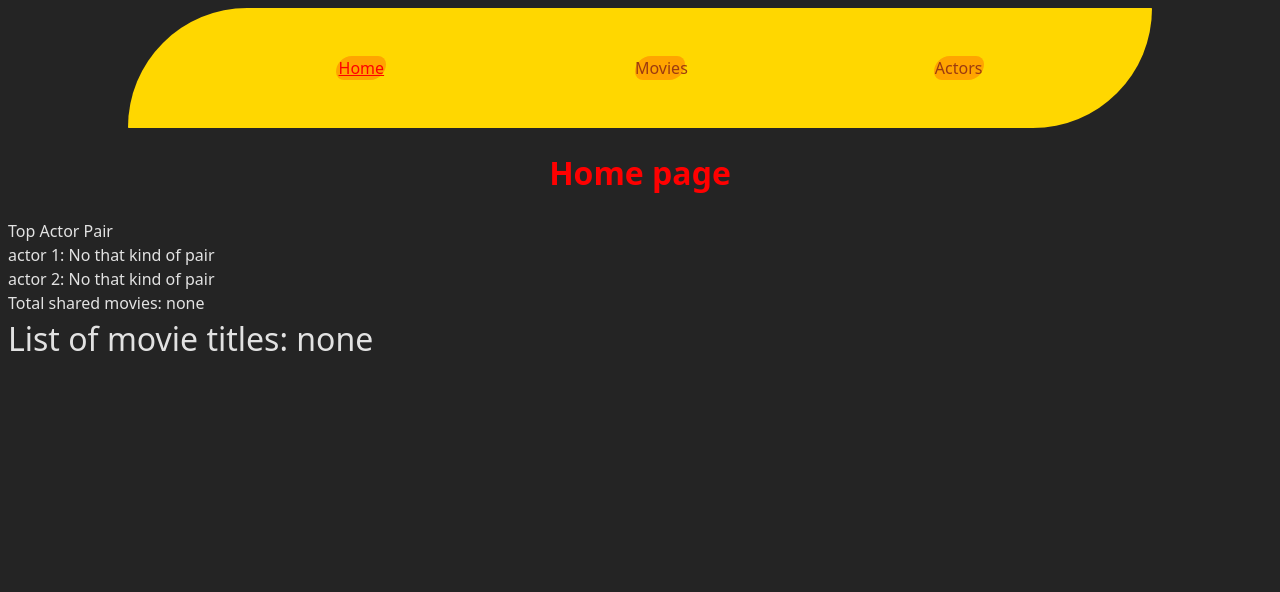
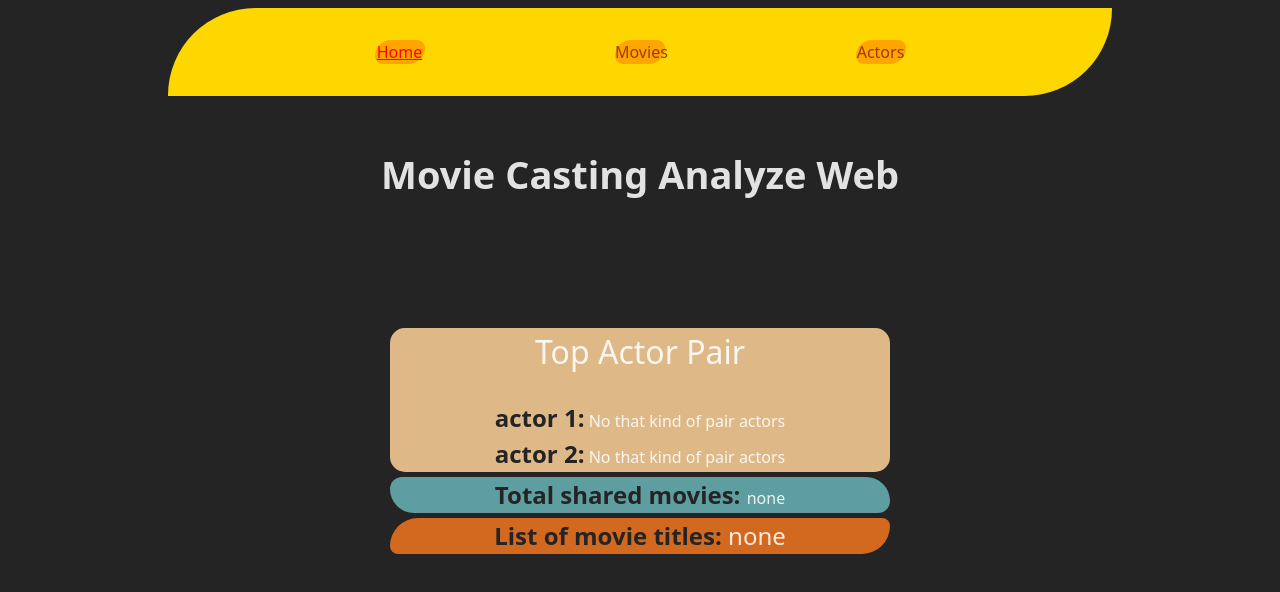
Before and after one commit to RadostinStAtanasov/Movie-Casting-Analyzer-Web-App, a React (Vite) app: page / in a window 1280 px wide. Shown: the top 592 px of the page. Built offline with nearby package versions, Linux system fonts and the light colour scheme.

Commit message:
all styling ready

```diff
--- a/src/assets/MainNavigation/MainNavigation.module.css
+++ b/src/assets/MainNavigation/MainNavigation.module.css
@@ -1,5 +1,5 @@
 .header {
-  max-width: 60rem;
+  /* max-width: 60rem;
   margin: auto;
   padding: 2rem;
   display: flex;
@@ -7,17 +7,28 @@
   border: none;
   border-radius: 150px 1px;
   background: gold;
+  margin-bottom: 50px; */
 
 }
 
 nav ul {
   display: flex;
-  justify-content: space-around;
+  justify-content: space-evenly;
   width: 880px;
+   max-width: 60rem;
+  margin: auto;
+  padding: 2rem;
+  display: flex;
+  justify-content: center;
+  border: none;
+  border-radius: 150px 1px;
+  background: gold;
+  margin-bottom: 50px;
 }
 
 .list {
   display: flex;
+  justify-content: space-evenly;
   list-style: none;
   gap: 1rem;
 }
--- a/src/assets/pages/Actor.module.css
+++ b/src/assets/pages/Actor.module.css
@@ -19,3 +19,7 @@ ul {
     gap: 25px;
     text-align: center;
 }
+
+.movieDetailMovie {
+    background-color: red;
+}
--- a/src/assets/pages/ActorDetails.jsx
+++ b/src/assets/pages/ActorDetails.jsx
@@ -1,5 +1,6 @@
 import { useParams, Link } from "react-router-dom";
 import { useState, useEffect } from "react";
+import classes from "./ActorDetails.module.css";
 
 export default function ActorDetailsPage() {
   const params = useParams();
@@ -118,27 +119,20 @@ export default function ActorDetailsPage() {
   return (
     <>
       <h1>All movies acted in</h1>
-      <ul style={{ textAlign: "center", fontSize: "24px" }}>
+      <ul className={classes.ulList}>
         {resultActorRolesMovies.length != 0 ? (
           resultActorRolesMovies.map((item, index) => (
-            <li key={index} style={{ color: "orange" }}>
-              <span style={{ backgroundColor: "red", fontSize: "24px" }}>
-                Movie:
-              </span>
-              {item.Title}
-
-              <div style={{ backgroundColor: "green", fontSize: "24px" }}>
-                Role:
+            <li key={index}>
+              <div className={classes.movieDetailMovie}>
+                <span>Movie </span>
+                <div>{item.Title}</div>
+                <div className={classes.roleChange}>Role</div>
+                {item.Role == "null" ? (
+                  <div>UnNamed</div>
+                ) : (
+                  <div>{item.Role}</div>
+                )}
               </div>
-              {item.Role == "null" ? (
-                <div style={{ backgroundColor: "green", fontSize: "24px" }}>
-                  UnNamed
-                </div>
-              ) : (
-                <div style={{ backgroundColor: "green", fontSize: "24px" }}>
-                  {item.Role}
-                </div>
-              )}
             </li>
           ))
         ) : (
@@ -146,7 +140,7 @@ export default function ActorDetailsPage() {
         )}
 
         <Link to=".." relative="path">
-          Back
+          <button>Back</button>
         </Link>
       </ul>
     </>
--- /dev/null
+++ b/src/assets/pages/ActorDetails.module.css
@@ -0,0 +1,44 @@
+.ulList {
+    display: flex;
+    flex-direction: column;
+    align-items: center;
+}
+
+
+button {
+  transition-duration: 0.4s;
+  border-radius: 3px;
+  width: 250px;
+  height: 50px;
+  border: none;
+  align-items: center;
+}
+
+button:hover {
+  background-color: red; /* Green */
+  color: white;
+}
+
+li span {
+    color:orange;
+    margin-bottom: 10px;
+}
+
+.roleChange {
+    color: orange;
+    font-size: 28px;
+}
+
+.movieDetailMovie {
+    background-color: rgb(61, 34, 34);
+    border-radius: 15px 40px;
+    /* border: 1px solid brown; */
+
+}
+.movieDetailMovie div:nth-child(2) {
+  color: white;
+}
+
+.movieDetailMovie div:nth-child(4) {
+  color: white;
+}
--- a/src/assets/pages/Home.jsx
+++ b/src/assets/pages/Home.jsx
@@ -209,19 +209,25 @@ export default function HomePage() {
 
   return (
     <>
-      <h1 className={classes.title}>Home page</h1>
-      <div>
+      <h1 className={classes.title}>Movie Casting Analyze Web </h1>
+
+      <div className={classes.container}>
         {resultMovieList.length != 0 ? (
           <div>
-            <div>
-              Top Actor Pair
-              <li>actor 1: {resultTopActors[0]}</li>
-              <li>actor 2: {resultTopActors[1]}</li>
+            <div className={classes.topActorPairContainer}>
+              <div>Top Actor Pair</div>
+              <li>
+                <strong>Actor 1:</strong> {resultTopActors[0]}
+              </li>
+              <li>
+                <strong>Actor 2:</strong> {resultTopActors[1]}
+              </li>
             </div>
-            <div>
-              Total shared movies: {resRows.maxCountPairActorsTogether1}
+            <div className={classes.totalSharedMovies}>
+              <strong>Total shared movies: </strong>
+              <span>{resRows.maxCountPairActorsTogether1}</span>
             </div>
-            <div>
+            <div className={classes.listOfMovieTitles}>
               <span>List of movie titles:</span>
               <ul>
                 {resultMovieList.map((movie, index) => (
@@ -231,15 +237,23 @@ export default function HomePage() {
             </div>
           </div>
         ) : (
-          <div>
-            <div>
-              Top Actor Pair
-              <li>actor 1: No that kind of pair</li>
-              <li>actor 2: No that kind of pair</li>
+          <div className={classes.container}>
+            <div className={classes.topActorPairContainer}>
+              <div>Top Actor Pair</div> <br />
+              <li>
+                <strong>actor 1:</strong> No that kind of pair actors
+              </li>
+              <li>
+                <strong>actor 2:</strong> No that kind of pair actors
+              </li>
             </div>
-            <div>Total shared movies: none</div>
-            <div>
-              <span>List of movie titles: none</span>
+            <div className={classes.totalSharedMovies}>
+              <strong>Total shared movies: </strong>
+              none
+            </div>
+            <div className={classes.listOfMovieTitles}>
+              <strong>List of movie titles: </strong>
+              none
             </div>
           </div>
         )}
--- a/src/assets/pages/Home.module.css
+++ b/src/assets/pages/Home.module.css
@@ -1,3 +1,61 @@
 .title {
-    color: red;
+    /* color: red; */
+    margin-bottom: 125px;
 }
+
+.container {
+    text-align: center;
+    display: flex;
+    flex-direction: column;
+    align-content: center;
+    flex-wrap: wrap;
+}
+
+.topActorPairContainer div {
+    font-size: 32px;
+    /* color: aqua; */
+}
+
+.topActorPairContainer {
+    background-color:burlywood;
+    width: 500px;
+    border-radius: 15px;
+    margin-bottom: 5px;
+}
+
+
+
+.topActorPairContainer li strong {
+    font-size: 24px;
+    color:  #242424;
+}
+
+.totalSharedMovies {
+    background-color:cadetblue ;
+    width: 500px;
+    border-radius: 15px 30px;
+    margin-bottom: 5px;
+}
+
+.totalSharedMovies span {
+    font-size: 20px;
+    color: white;
+}
+
+.totalSharedMovies strong {
+    color:  #242424;;
+    font-size: 24px;
+
+}
+
+.listOfMovieTitles strong {
+    color:  #242424;;
+    font-size: 24px;
+}
+
+.listOfMovieTitles {
+    background-color:chocolate;
+    font-size: 24px;
+    width: 500px;
+    border-radius: 35px 10px;
+}
--- a/src/assets/pages/MovieDetails.jsx
+++ b/src/assets/pages/MovieDetails.jsx
@@ -157,18 +157,23 @@ export default function MovieDetailsPage() {
 
   return (
     <>
-      <h1>Detail Page</h1>
+      <h1>Movie Details</h1>
       <div className={classes.centerText}>
-        <h1>Title: {resultDetailsMovie.Title}</h1>
-        <div>{/* <img src={picMovie} alt="" /> */}</div>
-        <h2>Release date: {resultDetailsMovie.ReleaseDate}</h2>
-        <div>
+        <div className={classes.title}>
+          <h2>Title </h2>
+          <div>{resultDetailsMovie.Title}</div>
+        </div>
+        <div className={classes.releaseDate}>
+          <h2>Release date </h2>
+          <div className="">{resultDetailsMovie.ReleaseDate}</div>
+        </div>
+        <div className={classes.containerActors}>
           <ul className={classes.ulList}>
-            <span>Actors:</span>
+            <span>Actors</span>
             {resultMovieActorRoles.map((movie, index) => (
               <li key={index}>
-                <div style={{ color: "orange" }}>{movie.actorName}</div>
-                <div style={{ color: "green" }}>
+                <div>{movie.actorName}</div>
+                <div>
                   Role:
                   {movie.role == "null" ? (
                     <div style={{ color: "red" }}>UnNamed</div>
--- a/src/assets/pages/MovieDetails.module.css
+++ b/src/assets/pages/MovieDetails.module.css
@@ -1,7 +1,18 @@
+h1 {
+  margin-bottom: 50px;
+  font-size: 38px;
+}
+
+h2 {
+  font-size: 28px;
+  color: orange;
+}
+
 button {
   transition-duration: 0.4s;
   border-radius: 3px;
-  width: 100px;
+  width: 250px;
+  height: 50px;
   border: none;
   align-items: center;
 }
@@ -13,13 +24,55 @@ button:hover {
 
 .centerText {
   text-align: center;
+  display: flex;
+  flex-direction: column;
+  align-items: center;
 }
 
 .ulList  {
   display: flex;
   flex-direction: column;
+  padding: 0;
+  list-style: none;
+  background-color:rgb(61, 34, 34);
+  border-radius: 15px 45px;
+  /* border: 1px solid red; */
+}
+
+.releaseDate {
+   background-color:rgb(61, 34, 34);
+  border-radius: 15px 45px;
+  border: 1px solid ridge;
+  width: 500px;
+}
+
+.title {
+    background-color:rgb(61, 34, 34);
+  border-radius: 15px 45px;
+  border: 1px solid ridge;
+  width: 300px;
+  margin-bottom: 15px;
 }
 
 span {
   font-size: 32px;
+  color: orange;
 }
+
+a {
+  text-align: center;
+}
+
+.containerActors {
+  display: flex;
+  flex-direction: column;
+  align-items: center;
+}
+
+li div {
+  color: orange;
+}
+
+li div:nth-child(1) {
+  color: whitesmoke;
+}
```
